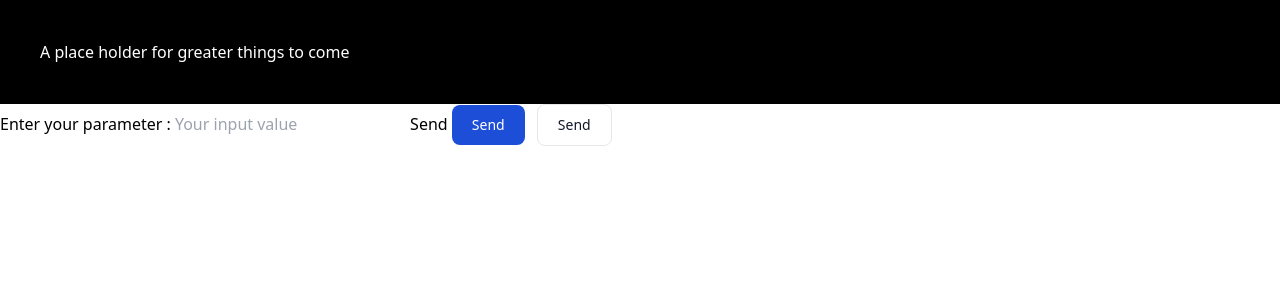
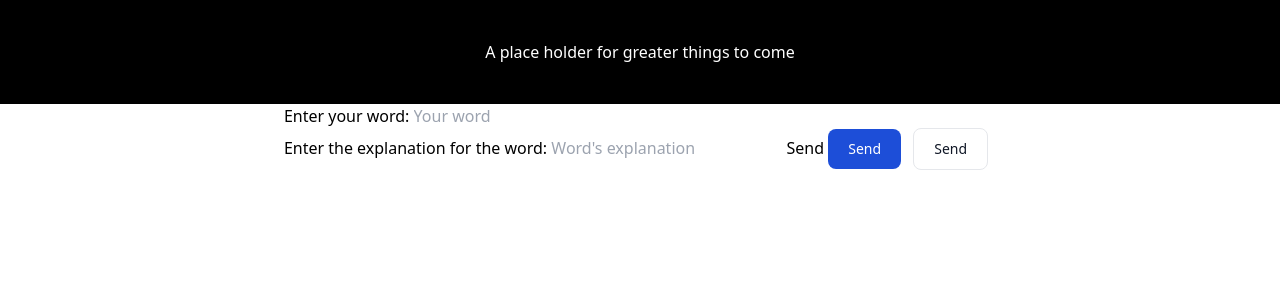
Before and after one commit to TheBlackFern/Website-Flashcards, a Django app: template src/carddeck/templates/pages/main.html in a window 1280 px wide. Shown: the top 300 px of the page. Run offline with Django 4.2, Linux system fonts and the light colour scheme; the template is opened without the code that fills it, so the values that code supplies are empty.

Commit message:
:construction: displaying all card groups now can enter card details for future use in CRUD

```diff
--- a/src/carddeck/templates/pages/main.html
+++ b/src/carddeck/templates/pages/main.html
@@ -1,12 +1,15 @@
 {% extends "base.html" %}
 
 {% block content %}
-<div class="p-10 text-red-500 hover:text-white hover:bg-black">
+<div class="flex justify-center p-10 text-red-500 hover:text-white hover:bg-black">
   <h1>A place holder for greater things to come</h1>
 </div>
-<form action="result">
-  Enter your parameter :
-  <input type="text" name="result" placeholder="Your input value">
+<div class="flex justify-center">
+  <form action="new_card">
+    Enter your word:
+    <input type="text" name="word" placeholder="Your word"><br>
+    Enter the explanation for the word:
+    <input type="text" name="explanation" placeholder="Word's explanation">
     <input type="submit" value="Send">
     <input type="submit"
       class="text-white bg-blue-700 hover:bg-blue-800 focus:ring-4 focus:ring-blue-300 font-medium rounded-lg text-sm px-5 py-2.5 mr-2 mb-2 dark:bg-blue-600 dark:hover:bg-blue-700 focus:outline-none dark:focus:ring-blue-800"
@@ -15,4 +18,21 @@
       class="py-2.5 px-5 mr-2 mb-2 text-sm font-medium text-gray-900 focus:outline-none bg-white rounded-lg border border-gray-200 hover:bg-gray-100 hover:text-blue-700 focus:z-10 focus:ring-4 focus:ring-gray-200 dark:focus:ring-gray-700 dark:bg-gray-800 dark:text-gray-400 dark:border-gray-600 dark:hover:text-white dark:hover:bg-gray-700"
       value="Send">
   </form>
+</div>
+<div>
+  <ul>
+    {% for group, cards in groups_cards %}
+    <li>
+      "{{group}}" group:
+      <ul>
+        {% for card in cards %}
+        <li>
+          {{card}}
+        </li>
+        {% endfor %}
+      </ul>
+    </li>
+    {% endfor %}
+  </ul>
+</div>
 {% endblock %}
--- /dev/null
+++ b/src/carddeck/templates/pages/new_card.html
@@ -0,0 +1,5 @@
+{% extends "base.html" %}
+
+{% block content %}
+<p class="flex justify-center">Got "{{ word }}, {{ explanation }}" from the entry.</p>
+{% endblock %}
--- a/src/carddeck/templates/pages/result.html
+++ /dev/null
@@ -1,5 +0,0 @@
-{% extends "base.html" %}
-
-{% block content %}
-<p>Got "{{result}}" from the entry.</p>
-{% endblock %}
--- a/src/carddeck/urls.py
+++ b/src/carddeck/urls.py
@@ -4,5 +4,5 @@ from . import views
 
 urlpatterns = [
     path("", views.index),
-    path("result/", views.result),
+    path("new_card/", views.result),
 ]
--- a/src/carddeck_website/settings.py
+++ b/src/carddeck_website/settings.py
@@ -106,7 +106,7 @@ AUTH_PASSWORD_VALIDATORS = [
 
 LANGUAGE_CODE = "en-us"
 
-TIME_ZONE = "GMT+3"
+TIME_ZONE = "Europe/Moscow"
 
 USE_I18N = True
 
--- a/src/static/css/output.css
+++ b/src/static/css/output.css
@@ -532,6 +532,14 @@ video {
   display: block;
 }
 
+.flex {
+  display: flex;
+}
+
+.justify-center {
+  justify-content: center;
+}
+
 .rounded-lg {
   border-radius: 0.5rem;
 }
```
Also changed, not shown: src/carddeck/views.py (+6 -4 lines). Lines whose indentation alone changed are shown as unchanged.
